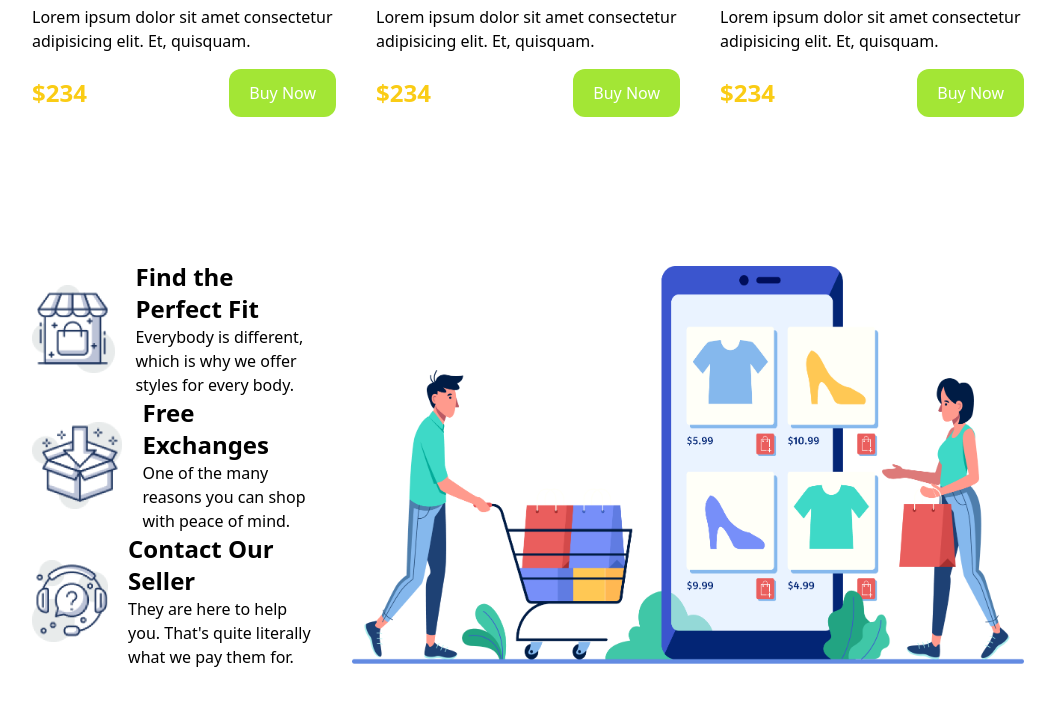
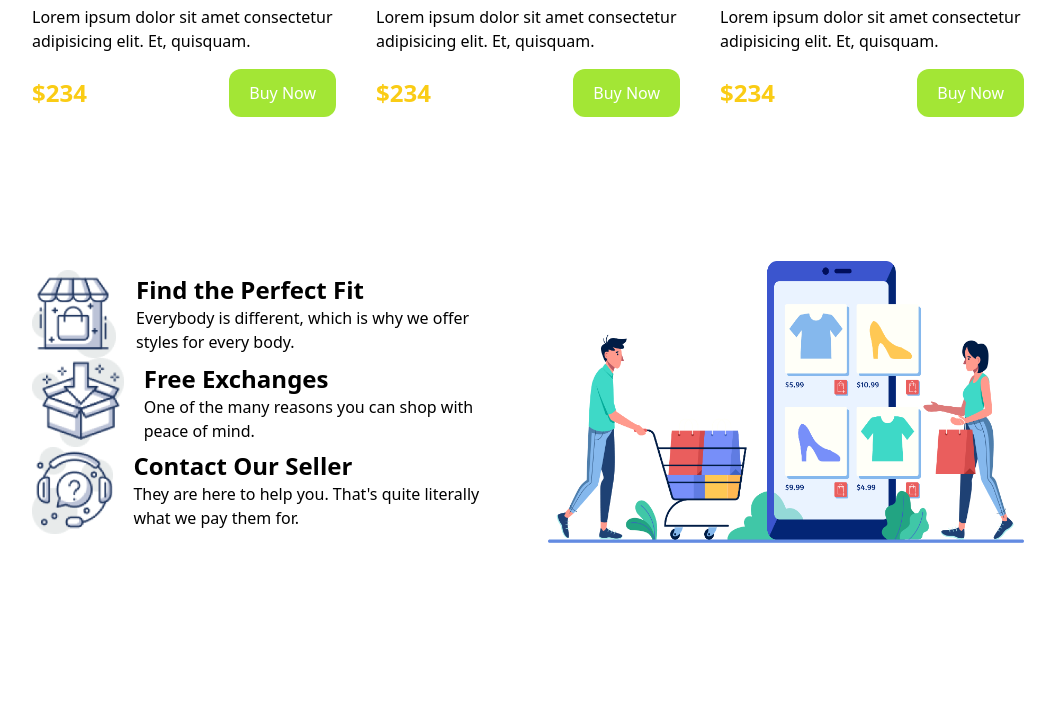
Before and after one commit to sadman1075/penguin-fashion-shop, a plain HTML site: page index.html in a window 1280 px wide. Shown: the part 1736-2442 px from the top of the page, without its empty margins (112-1167 px from the left). After the commit the page ends 2319 px from the top, so only its background shows below. Drawn offline with nearby package versions, Linux system fonts and the light colour scheme.

Commit message:
seond commot

```diff
--- a/index.html
+++ b/index.html
@@ -136,10 +136,10 @@
         <section class="m-10 mt-20 lg:mt-36 lg:ml-36 lg:mr-36">
 
             <div class="grid gap-10 lg:flex gap-10 items-center">
-                <div class="">
+                <div class="lg:w-1/2">
                     <div class="flex items-center gap-5">
                         <div>
-                            <img src="./icons/house.png" alt="" srcset="">
+                            <img class="w-28" src="./icons/house.png" alt="" srcset="">
                         </div>
                         <div>
                             <h1 class="text-2xl font-bold">Find the Perfect Fit</h1>
@@ -150,7 +150,7 @@
 
                     <div class="flex items-center gap-5">
                         <div>
-                            <img src="./icons/box.png" alt="" srcset="">
+                            <img class="w-28" src="./icons/box.png" alt="" srcset="">
                         </div>
                         <div>
                             <h1 class="text-2xl font-bold">Free Exchanges</h1>
@@ -161,7 +161,7 @@
 
                     <div class="flex items-center gap-5">
                         <div>
-                            <img src="./icons/question.png" alt="" srcset="">
+                            <img class="w-28" src="./icons/question.png" alt="" srcset="">
                         </div>
                         <div>
                             <h1 class="text-2xl font-bold">Contact Our Seller</h1>
@@ -172,7 +172,7 @@
                     </div>
                 </div>
 
-                <div >
+                <div class="lg:w-1/2" >
                     <img src="./images/shopping.png" alt="" srcset="">
                 </div>
             </div>
```
